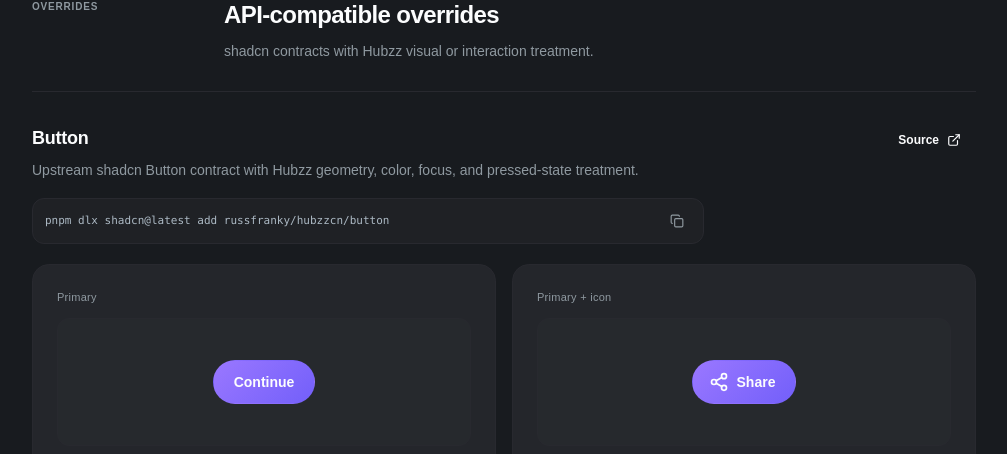
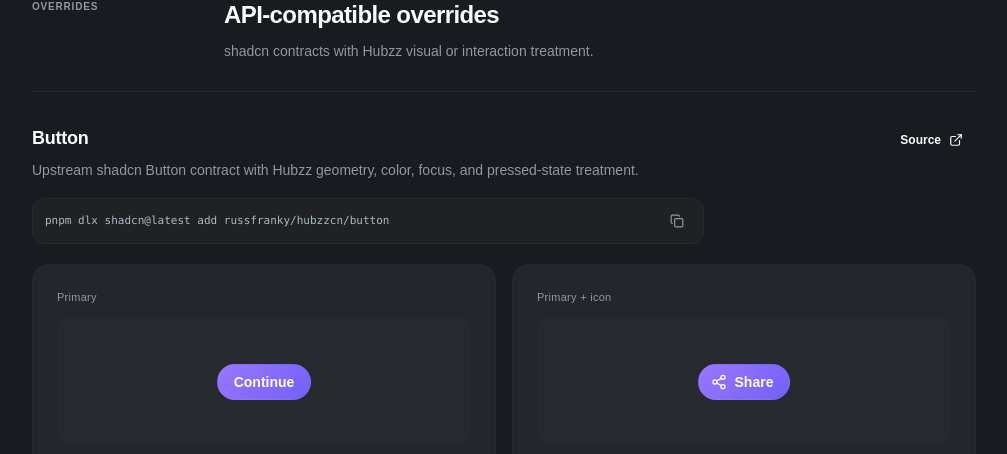
Before and after one commit to russfranky/hubzzcn, a React (Vite) app: page / in a window 1280 px wide. Shown: the part 1977-2431 px from the top of the page, without its empty margins (264-1271 px from the left). Built offline with nearby package versions, Linux system fonts and the light colour scheme.

Commit message:
polish(button): align size variants to shadcn New York heights
Keep Hubzz colors (primary gradient etc) and rounded-full; only shrink
geometry to stock NY sizes (h-9 / h-8 / h-10 / size-9 icon).

```diff
--- a/src/components/ui/button.tsx
+++ b/src/components/ui/button.tsx
@@ -28,14 +28,14 @@ const buttonVariants = cva(
       },
       size: {
         default:
-          "h-11 px-5 text-sm leading-5 has-data-[icon=inline-end]:pr-4 has-data-[icon=inline-start]:pl-4 [&_svg:not([class*='size-'])]:size-5",
-        xs: "h-7 px-2.5 text-xs leading-[18px] [&_svg:not([class*='size-'])]:size-3.5",
-        sm: "h-8 px-3.5 text-xs leading-[18px] [&_svg:not([class*='size-'])]:size-4",
-        lg: "h-12 px-6 text-base leading-6 [&_svg:not([class*='size-'])]:size-5",
-        icon: "size-11 p-3 [&_svg:not([class*='size-'])]:size-5",
-        "icon-xs": "size-7 p-1.5 [&_svg:not([class*='size-'])]:size-3.5",
-        "icon-sm": "size-8 p-2 [&_svg:not([class*='size-'])]:size-4",
-        "icon-lg": "size-12 p-3.5 [&_svg:not([class*='size-'])]:size-5",
+          "h-9 px-4 text-sm has-data-[icon=inline-end]:pr-3 has-data-[icon=inline-start]:pl-3 [&_svg:not([class*='size-'])]:size-4",
+        xs: "h-7 px-2.5 text-xs [&_svg:not([class*='size-'])]:size-3.5",
+        sm: "h-8 px-3 text-xs [&_svg:not([class*='size-'])]:size-4",
+        lg: "h-10 px-8 text-sm [&_svg:not([class*='size-'])]:size-4",
+        icon: "size-9 [&_svg:not([class*='size-'])]:size-4",
+        "icon-xs": "size-7 [&_svg:not([class*='size-'])]:size-3.5",
+        "icon-sm": "size-8 [&_svg:not([class*='size-'])]:size-4",
+        "icon-lg": "size-10 [&_svg:not([class*='size-'])]:size-4",
       },
     },
     defaultVariants: {
```
